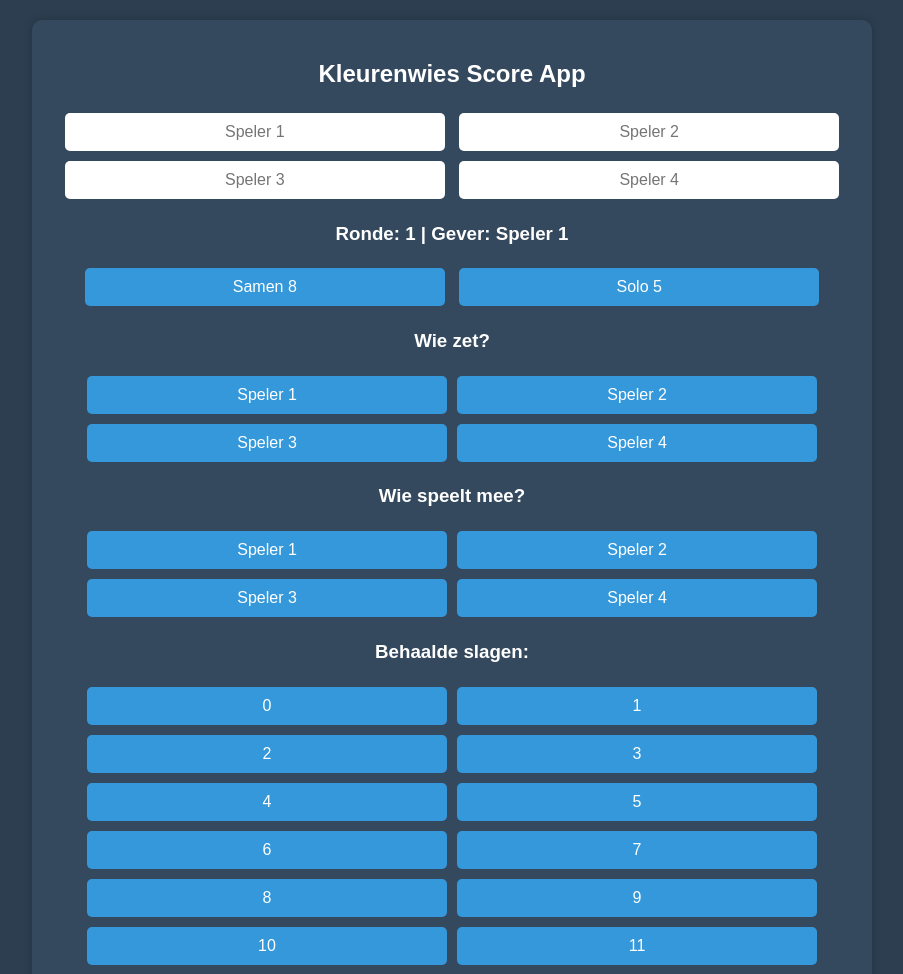
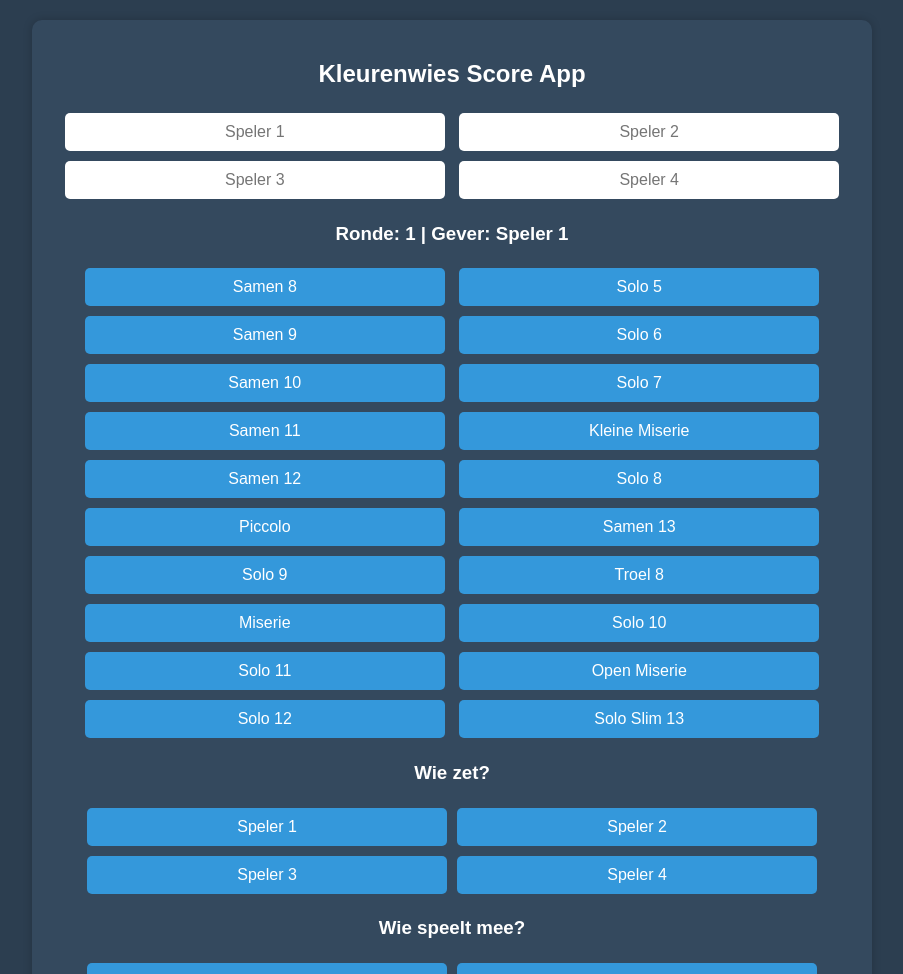
Before and after one commit to Henseman/APP-KLEURENWIES, a Flask app: page / in a window 1280 px wide. Shown: the top 974 px of the page, without its empty margins (188-1091 px from the left). Run offline with Flask 3, Linux system fonts and the light colour scheme.

Commit message:
Update index.html

```diff
--- a/templates/index.html
+++ b/templates/index.html
@@ -76,9 +76,27 @@
         <h3>Ronde: <span id="ronde">1</span> | Gever: <span id="gever">Speler 1</span></h3>
 
         <div class="button-group" id="contracten">
-            <button onclick="selectContract(this, 'Samen 8')">Samen 8</button>
-            <button onclick="selectContract(this, 'Solo 5')">Solo 5</button>
-        </div>
+    <button onclick="selectContract(this, 'Samen 8')">Samen 8</button>
+    <button onclick="selectContract(this, 'Solo 5')">Solo 5</button>
+    <button onclick="selectContract(this, 'Samen 9')">Samen 9</button>
+    <button onclick="selectContract(this, 'Solo 6')">Solo 6</button>
+    <button onclick="selectContract(this, 'Samen 10')">Samen 10</button>
+    <button onclick="selectContract(this, 'Solo 7')">Solo 7</button>
+    <button onclick="selectContract(this, 'Samen 11')">Samen 11</button>
+    <button onclick="selectContract(this, 'Kleine Miserie')">Kleine Miserie</button>
+    <button onclick="selectContract(this, 'Samen 12')">Samen 12</button>
+    <button onclick="selectContract(this, 'Solo 8')">Solo 8</button>
+    <button onclick="selectContract(this, 'Piccolo')">Piccolo</button>
+    <button onclick="selectContract(this, 'Samen 13')">Samen 13</button>
+    <button onclick="selectContract(this, 'Solo 9')">Solo 9</button>
+    <button onclick="selectContract(this, 'Troel 8')">Troel 8</button>
+    <button onclick="selectContract(this, 'Miserie')">Miserie</button>
+    <button onclick="selectContract(this, 'Solo 10')">Solo 10</button>
+    <button onclick="selectContract(this, 'Solo 11')">Solo 11</button>
+    <button onclick="selectContract(this, 'Open Miserie')">Open Miserie</button>
+    <button onclick="selectContract(this, 'Solo 12')">Solo 12</button>
+    <button onclick="selectContract(this, 'Solo Slim 13')">Solo Slim 13</button>
+</div>
 
         <h3>Wie zet?</h3>
         <div class="button-group" id="zetter"></div>
```
